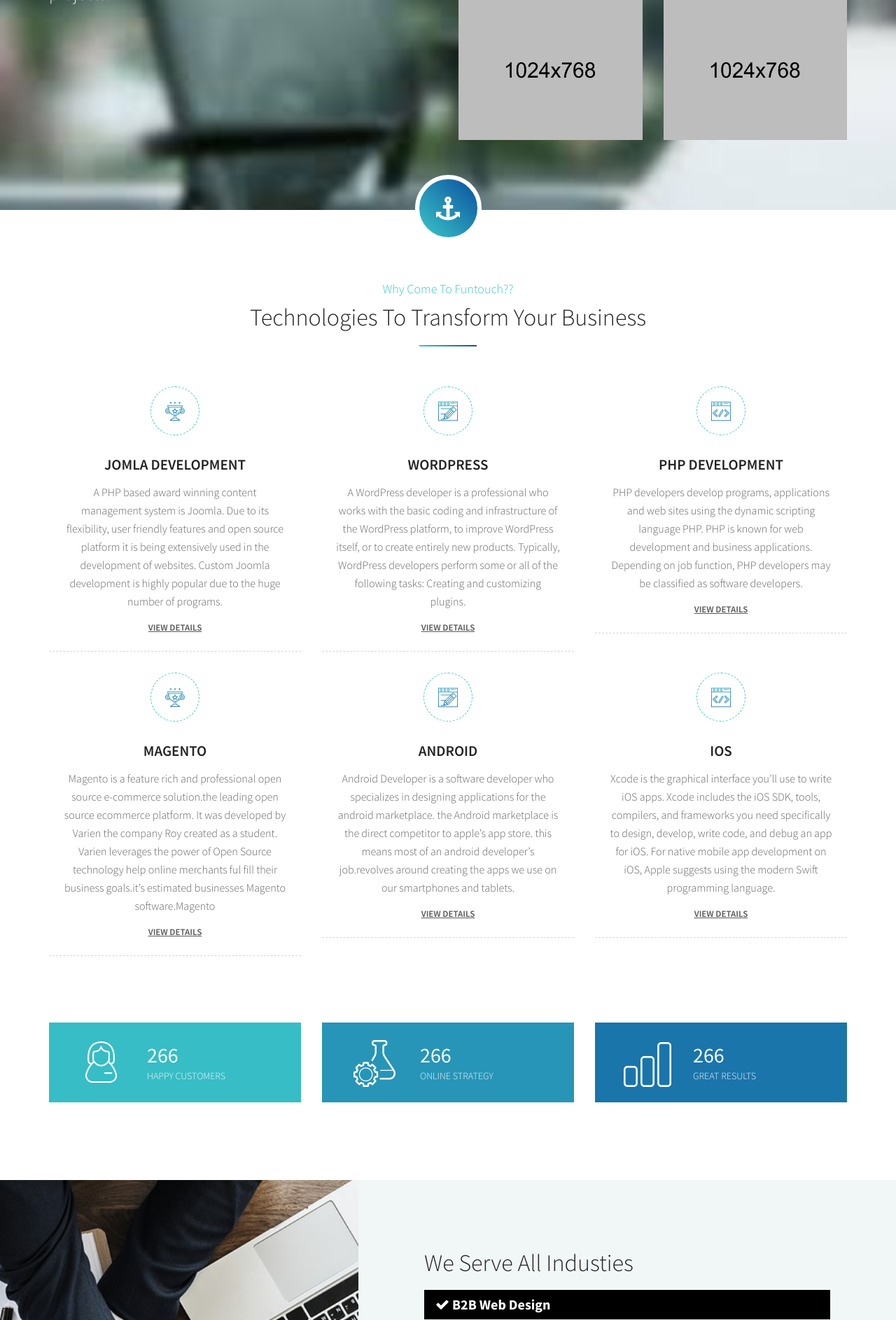
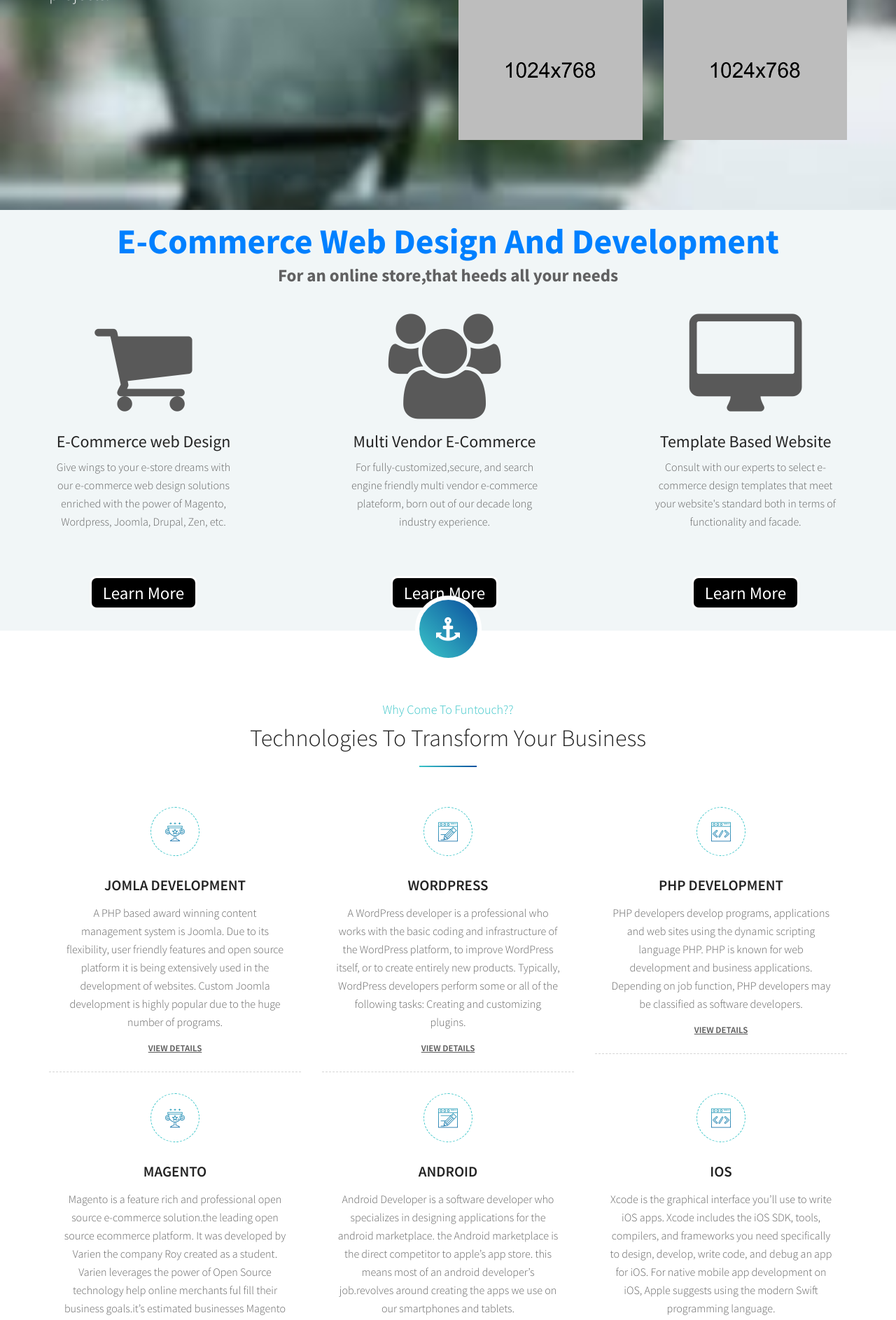
Before and after one commit to sonalikul1999/Funtouch, a Django app: page /index/ in a window 1280 px wide. Shown: the part 3893-5779 px from the top of the page at 70% size. Run offline with Django 3.2, Linux system fonts and the light colour scheme; some libraries are stand-ins or nearby versions.

Commit message:
sonali commit2

```diff
--- a/app/templates/index.html
+++ b/app/templates/index.html
@@ -504,6 +504,40 @@
 							<img src="{% static 'upload/case_01.png' %}" style="width:100%;height:200px;">
 						</div>
 
+					</div>
+				</div>
+			</div>
+		</section>
+		<section class="section lb nopad spotlight style1">
+			<div class="container">
+				<div style="margin-top:20px;"class="section-title text-center">
+					<h3 style="font-size:50px;font-weight:bold;color:#0080ff	;">E-Commerce Web Design And Development</h3>
+					<p style="font-size:25px;font-weight:bold;">For an online store,that heeds all your needs</p>
+				</div>
+				<div style="margin-bottom:30px;"class="row text-center">
+					<div style="width:300px;transition: transform .2s;"class="col-md-4 text-center zoom">
+						<div style="border-radius:20px;"class="w3-hover-blue">
+						<i style="font-size:150px;"class="fa fa-shopping-cart"></i>
+						</div>
+						<h3>E-Commerce web Design</h3>
+						<p>Give wings to your e-store dreams with our e-commerce web design solutions enriched with the power of Magento, Wordpress, Joomla, Drupal, Zen, etc.</p>
+						<a style="border-style:solid;border-color:white;font-size:25px;margin-top:50px;border-radius:10px;"class="w3-button w3-black w3-hover-blue"href="">Learn More</a>
+					</div>
+					<div style="margin-left:130px;width:300px;transition: transform .2s;"class="col-md-4 text-center zoom">
+						<div style="border-radius:20px;"class="w3-hover-blue">
+						<i style="font-size:150px;"class="fa fa-users"></i>
+						</div>
+						<h3>Multi Vendor E-Commerce</h3>
+						<p>For fully-customized,secure, and search engine friendly multi vendor e-commerce plateform, born out of our decade long industry experience.</p>
+						<a style="border-style:solid;border-color:white;font-size:25px;margin-top:50px;border-radius:10px;"class="w3-button w3-black w3-hover-blue"href="">Learn More</a>
+					</div>
+					<div style="margin-left:130px;width:300px;transition: transform .2s;"class="col-md-4 text-center zoom">
+						<div style="border-radius:20px;"class="w3-hover-blue">
+						<i style="font-size:150px;"class="fa fa-desktop"></i>
+						</div>
+						<h3>Template Based Website</h3>
+						<p>Consult with our experts to select e-commerce design templates that meet your website's standard both in terms of functionality and facade.</p>
+						<a style="border-style:solid;border-color:white;font-size:25px;margin-top:50px;border-radius:10px;"class="w3-button w3-black w3-hover-blue"href="">Learn More</a>
 					</div>
 				</div>
 			</div>
```
